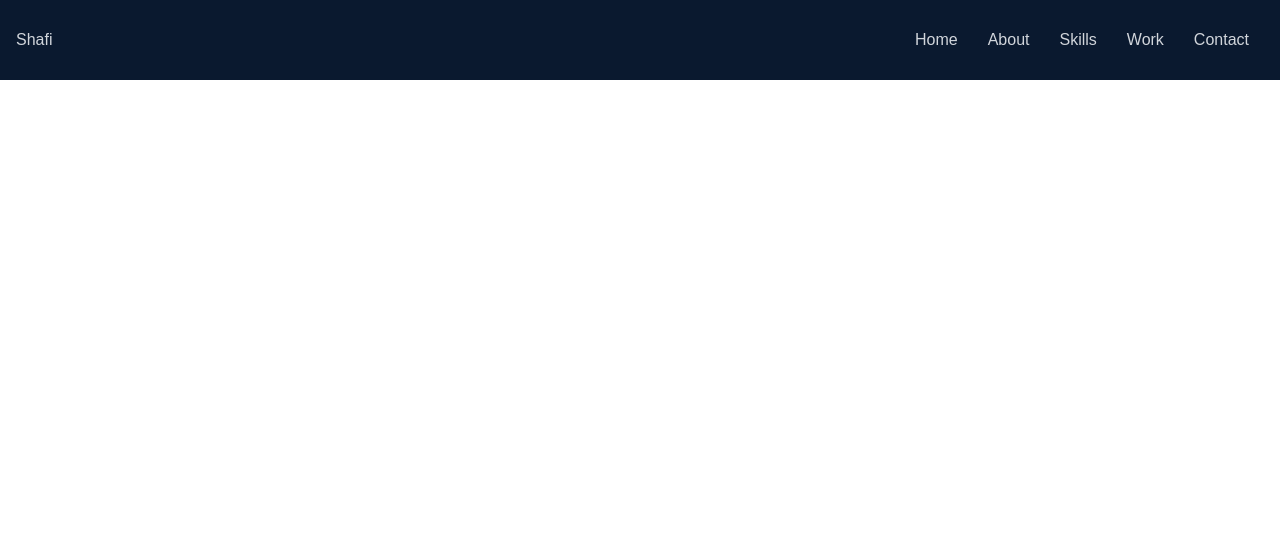
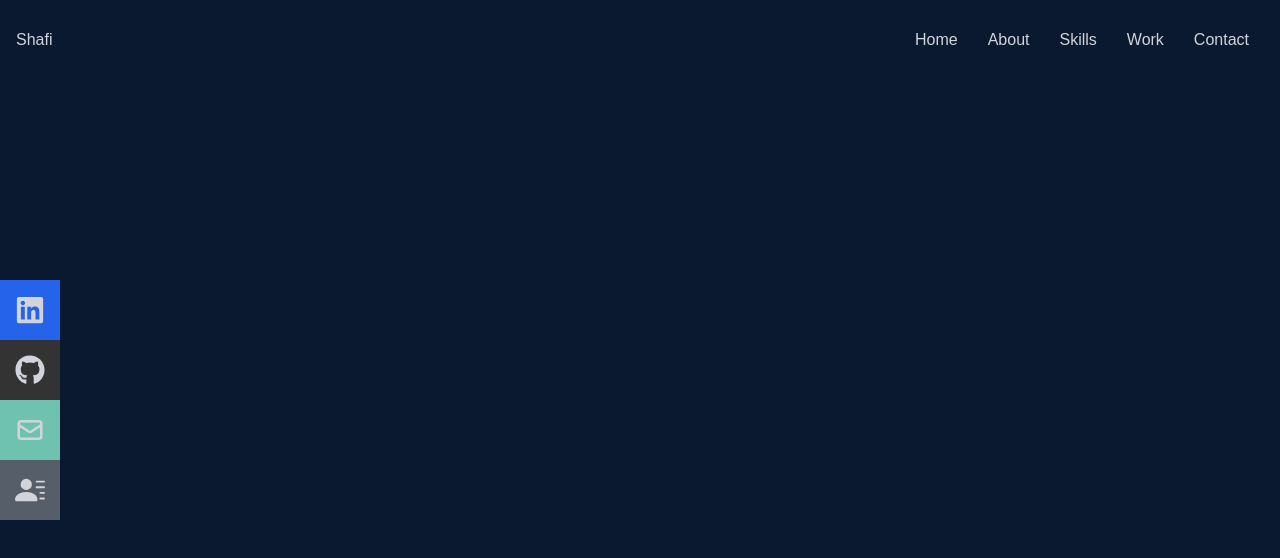
Before and after one commit to ZASFM/My-portfolio-app, a React (Create React App) app: page / in a window 1280 px wide. Shown: the top 558 px of the page. Built offline with nearby package versions, Linux system fonts and the light colour scheme.

Commit message:
Adding social links & menu

```diff
--- a/src/App.js
+++ b/src/App.js
@@ -1,10 +1,12 @@
 import React from 'react';
 import Navbar from './components/Navbar';
+import Home from './components/Home';
 
 const App=()=>{
   return (
     <div>
       <Navbar/>
+      <Home/>
     </div>
   )
 }
--- /dev/null
+++ b/src/components/Home.js
@@ -0,0 +1,12 @@
+import React from "react";
+import {HiArrowNarrowRight} from 'react-icons/hi';
+
+const Home=()=>{
+   return (
+      <div className="w-full h-screen bg-[#0a192f]">
+
+      </div>
+   )
+}
+
+export default Home;
--- a/src/components/Navbar.js
+++ b/src/components/Navbar.js
@@ -1,8 +1,13 @@
 import React,{useState} from 'react';
-import {FaTimes,FaBars} from 'react-icons/fa';
+import {FaTimes,FaBars,FaGithub,FaLinkedin} from 'react-icons/fa';
+import {HiOutlineMail} from 'react-icons/hi'
+import {BsFillPersonLinesFill} from 'react-icons/bs'
 
 const Navbar=()=>{
    const [nav,setNav]=useState(false);
+   const handleClick=()=>{
+      setNav(preVal=>!preVal);
+   }
    return (
       <div className='fixed w-full h-[80px] flex justify-between items-center px-4 bg-[#0a192f] text-gray-300'>
          <div>
@@ -18,11 +23,11 @@ const Navbar=()=>{
             </ul>
 
          {/*Burger*/}
-         <div className='md:hidden z-10 '>
-            <FaBars/>
+         <div className='md:hidden z-10' onClick={handleClick}>
+            {!nav? <FaBars/>:<FaTimes/>}
          </div>
          {/*mobile menu*/}
-         <ul className='hidden absolute top-0 left-0 w-full h-screen bg-[#0a192f] flex flex-col justify-center items-center'>
+         <ul className={!nav?'hidden':'absolute top-0 left-0 w-full h-screen bg-[#0a192f] flex flex-col justify-center items-center'}>
             <li className='py-6 text-4xl'>Home</li>
             <li className='py-6 text-4xl'>About</li>
             <li className='py-6 text-4xl'>Skills</li>
@@ -30,7 +35,30 @@ const Navbar=()=>{
             <li className='py-6 text-4xl'>Contact</li>
          </ul>
          {/*socials*/}
-         <div className='hidden'></div>
+         <div className='hidden lg:flex fixed top-[35%] left-0 flex-col'>
+            <ul>
+               <li className='w-[160px] h-[60px] flex justify-between items-center ml-[-100px] hover:ml-[-10px] duration-300 bg-blue-600'>
+                  <a target="_blank" rel='noreferrer' className="flex justify-between items-center w-full text-gray-300" href="https://www.linkedin.com/in/mohammad-dawood-nazer-2963a9231/">
+                     LinkedIn<FaLinkedin size={30}/>
+                  </a>
+               </li>
+               <li className='w-[160px] h-[60px] flex justify-between items-center ml-[-100px] hover:ml-[-10px] duration-300 bg-[#333333]'>
+                  <a target="_blank" rel='noreferrer' className="flex justify-between items-center w-full text-gray-300" href="https://github.com/ZASFM">
+                     Github<FaGithub size={30}/>
+                  </a>
+               </li>
+               <li className='w-[160px] h-[60px] flex justify-between items-center ml-[-100px] hover:ml-[-10px] duration-300 bg-[#6fc2b0]'>
+                  <a target="_blank" rel='noreferrer' className="flex justify-between items-center w-full text-gray-300" href="https://gmail.com">
+                     Mail<HiOutlineMail size={30}/>
+                  </a>
+               </li>
+               <li className='w-[160px] h-[60px] flex justify-between items-center ml-[-100px] hover:ml-[-10px] duration-300 bg-[#565f69]'>
+                  <a target="_blank" rel='noreferrer' className="flex justify-between items-center w-full text-gray-300" href="#/">
+                     Resume<BsFillPersonLinesFill size={30}/>
+                  </a>
+               </li>
+            </ul>
+         </div>
       </div>
    )
 }
```
